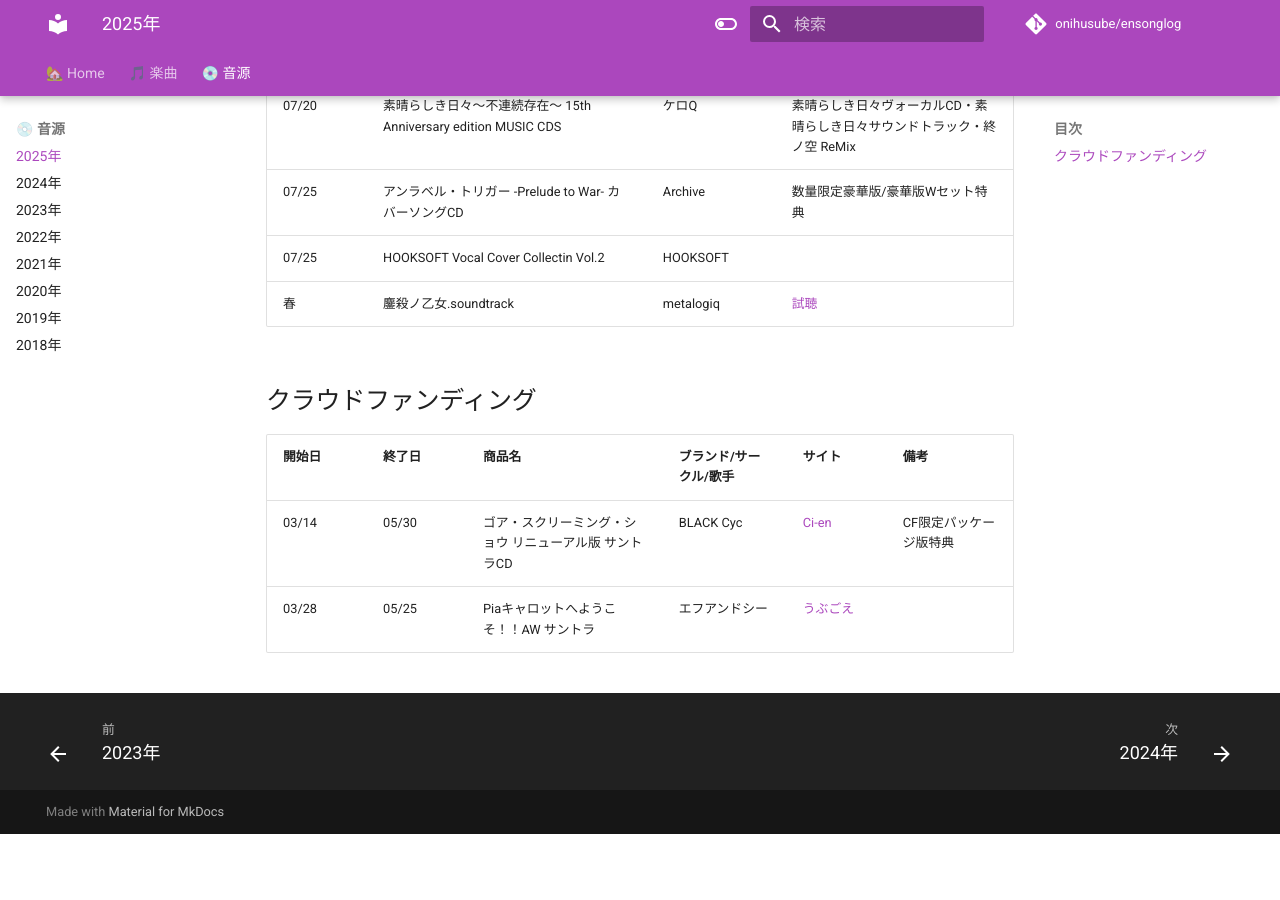
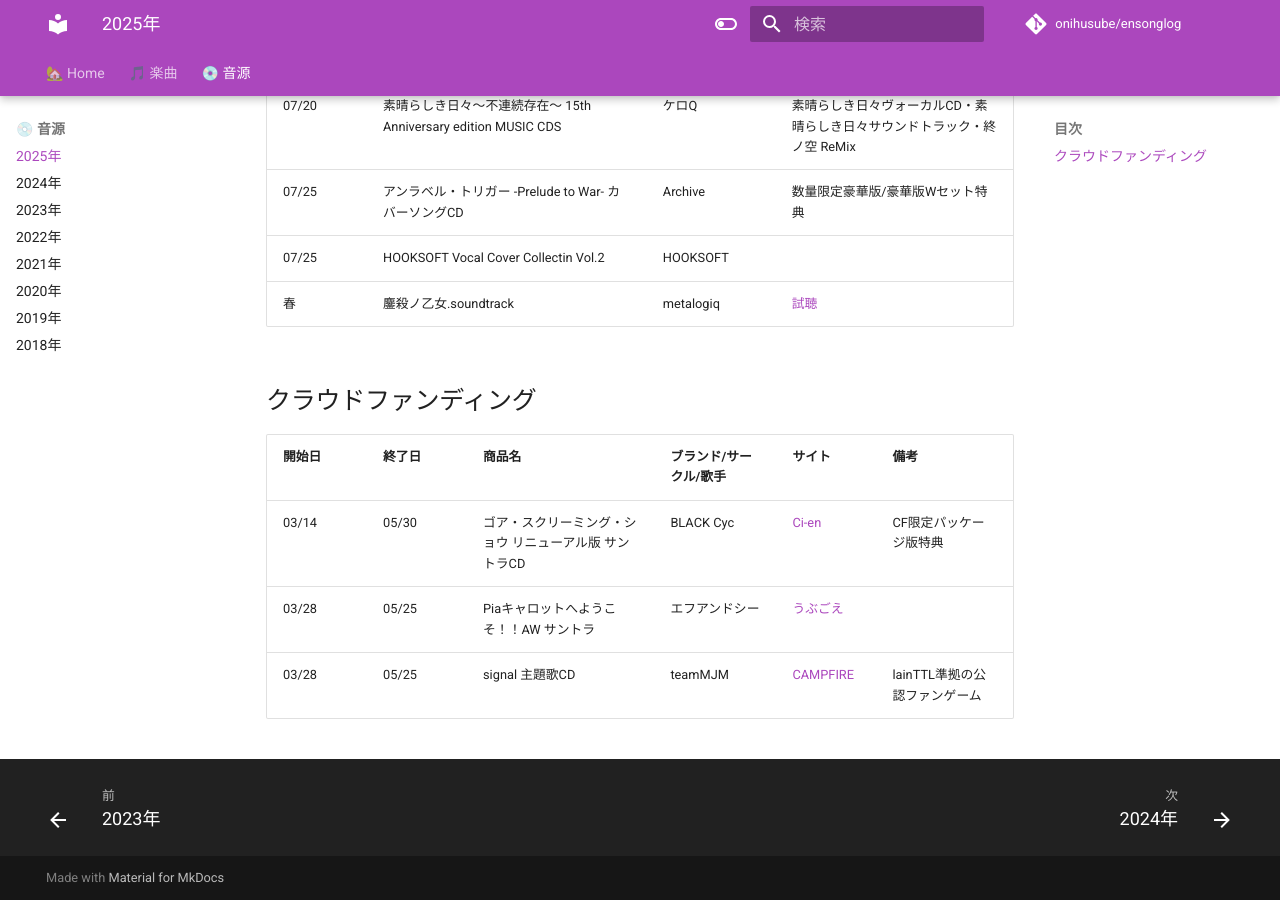
Before and after one commit to onihusube/ensonglog, an MkDocs documentation site: the page built from docs/2025/音源.md, in a window 1280 px wide and 900 px high, scrolled down 4460 px. Built offline with MkDocs 1.6.1 and Material for MkDocs 9.7.7, drawn with Linux system fonts in a browser that asks for light colours; comment, search, counter and statistics services are not loaded; before the commit the page ends 5294 px from its top, so only the background shows below that.

Commit message:
signal CF追加

```diff
--- a/docs/2025/音源.md
+++ b/docs/2025/音源.md
@@ -84,3 +84,4 @@
 |---|---|---|---|---|---|
 | 03/14 | 05/30 | ゴア・スクリーミング・ショウ リニューアル版 サントラCD | BLACK Cyc | [Ci-en](https://ci-en.dlsite.com/creator/28931/crowdfunding/875) | CF限定パッケージ版特典 |
 | 03/28 | 05/25 | Piaキャロットへようこそ！！AW サントラ | エフアンドシー | [うぶごえ](https://ubgoe.com/projects/895) | |
+| 03/28 | 05/25 | signal 主題歌CD | teamMJM | [CAMPFIRE](https://camp-fire.jp/projects/840556/view?utm_campaign=cp_po_share_c_msg_mypage_projects_show) | lainTTL準拠の公認ファンゲーム |
```
